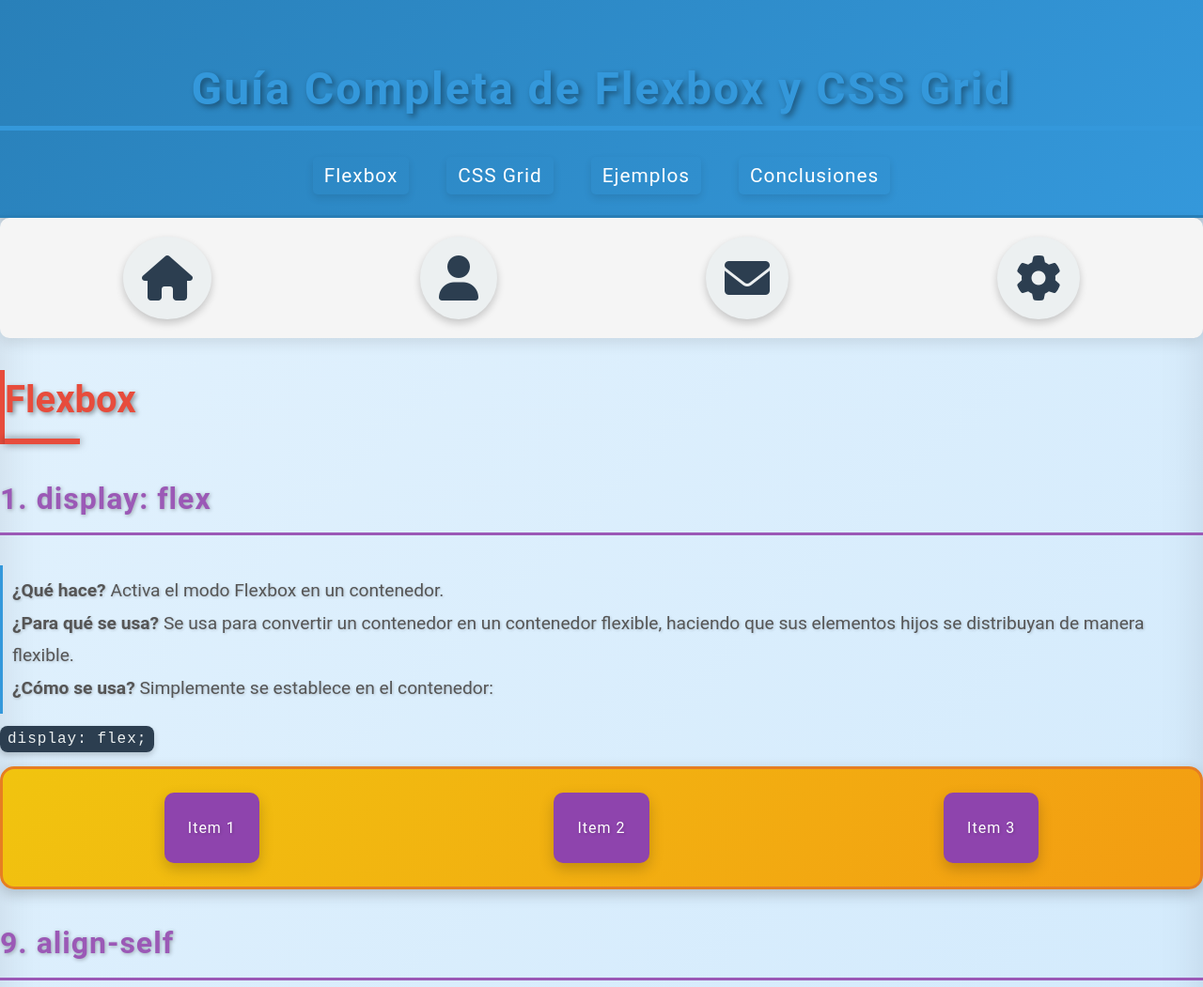
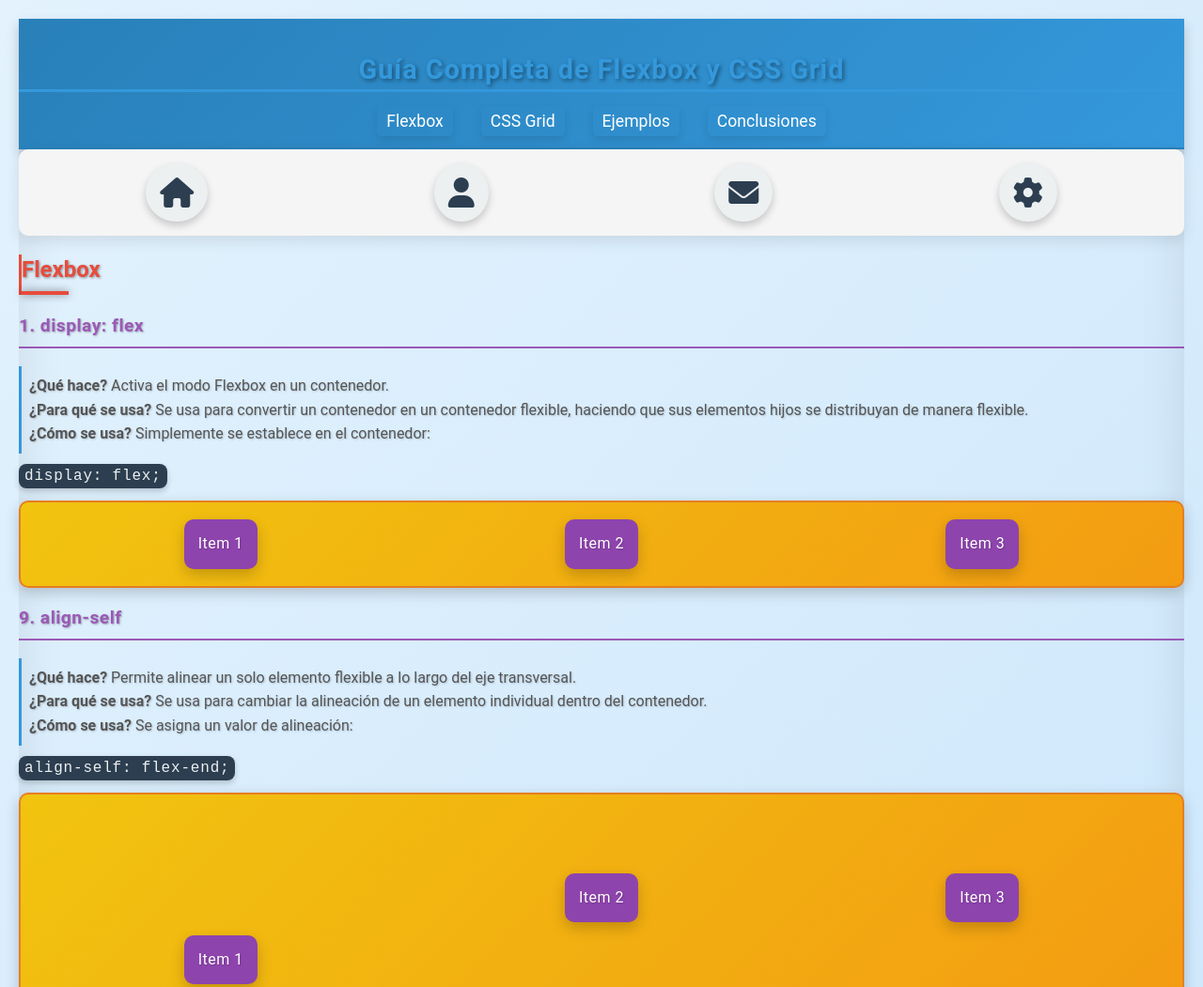
Before and after one commit to Andrewgo12/Css-Grid-y-Flecbox, a plain HTML site: page index.html in a window 1280 px wide. Shown: the top 1051 px of the page at 94% size. Drawn offline with Linux system fonts and the light colour scheme.

Commit message:
Update Styles.css

```diff
--- a/Styles.css
+++ b/Styles.css
@@ -3,9 +3,9 @@ body {
     font-family: 'Roboto', sans-serif;
     background: linear-gradient(135deg, #e3f2fd, #90caf9);
     color: #333;
-    margin: 0;
+    margin: 20px; /* Separación de 20px con el borde del navegador */
     padding: 0;
-    line-height: 1.6;
+    line-height: 1.4;
     animation: backgroundFade 5s ease-in-out infinite alternate;
     box-shadow: inset 0 0 50px rgba(0, 0, 0, 0.1);
     transition: background 0.5s ease, color 0.5s ease;
@@ -18,35 +18,30 @@ body {
 
 /* Heading Styles */
 h1 {
-    font-size: 3em;
+    font-size: 1.8em; /* Más pequeño */
     text-align: center;
     color: #3498db;
-    text-shadow: 3px 3px 6px rgba(0, 0, 0, 0.4);
+    text-shadow: 2px 2px 4px rgba(0, 0, 0, 0.4);
     animation: bounceIn 2s ease-in-out;
-    border-bottom: 5px solid #3498db;
-    letter-spacing: 2px;
+    border-bottom: 3px solid #3498db;
+    letter-spacing: 1px;
     transition: transform 0.5s, text-shadow 0.5s;
 }
 
-@keyframes bounceIn {
-    0% { transform: scale(0.8); opacity: 0; }
-    100% { transform: scale(1); opacity: 1; }
-}
-
 h2 {
-    font-size: 2.5em;
+    font-size: 1.5em; /* Más pequeño */
     color: #e74c3c;
     position: relative;
-    padding-bottom: 15px;
+    padding-bottom: 10px;
     animation: slideInLeft 1.5s ease-in-out;
-    border-left: 5px solid #e74c3c;
-    text-shadow: 2px 2px 5px rgba(0, 0, 0, 0.4);
+    border-left: 3px solid #e74c3c;
+    text-shadow: 1px 1px 3px rgba(0, 0, 0, 0.4);
 }
 
 h2::after {
     content: '';
-    width: 80px;
-    height: 6px;
+    width: 50px; /* Más pequeño */
+    height: 4px;
     background-color: #e74c3c;
     position: absolute;
     bottom: 0;
@@ -56,30 +51,30 @@ h2::after {
 }
 
 h3 {
-    font-size: 2em;
+    font-size: 1.2em; /* Más pequeño */
     color: #9b59b6;
-    border-bottom: 3px solid #9b59b6;
-    padding-bottom: 10px;
+    border-bottom: 2px solid #9b59b6;
+    padding-bottom: 8px;
     animation: slideInRight 1.5s ease-in-out;
-    text-shadow: 1px 1px 4px rgba(0, 0, 0, 0.3);
-    letter-spacing: 1px;
+    text-shadow: 1px 1px 2px rgba(0, 0, 0, 0.3);
+    letter-spacing: 0.5px;
 }
 
 /* Icon Style */
 .icon-container {
     display: flex;
     justify-content: space-around;
-    padding: 20px;
+    padding: 15px; /* Más pequeño */
     background-color: #f5f5f5;
     border-radius: 10px;
     box-shadow: 0 5px 15px rgba(0, 0, 0, 0.1);
-    margin-bottom: 30px;
+    margin-bottom: 20px; /* Separación */
 }
 
 .icon {
-    font-size: 3em;
+    font-size: 2em; /* Más pequeño */
     color: #2c3e50;
-    padding: 20px;
+    padding: 15px;
     border-radius: 50%;
     transition: transform 0.3s ease-in-out, color 0.3s ease-in-out;
     box-shadow: 0 4px 8px rgba(0, 0, 0, 0.2);
@@ -87,27 +82,21 @@ h3 {
 }
 
 .icon:hover {
-    transform: scale(1.3) rotate(10deg);
+    transform: scale(1.2) rotate(10deg);
     color: #e74c3c;
     background-color: #f39c12;
     box-shadow: 0 6px 12px rgba(0, 0, 0, 0.3);
 }
 
-/* Example for Animating Icons */
-@keyframes rotate360 {
-    from { transform: rotate(0deg); }
-    to { transform: rotate(360deg); }
-}
-
 /* Paragraphs */
 p {
-    font-size: 1.2em;
-    margin: 15px 0;
+    font-size: 1em; /* Más pequeño */
+    margin: 10px 0;
     color: #555;
     animation: fadeInUp 2s ease-in-out;
-    text-shadow: 1px 1px 3px rgba(0, 0, 0, 0.2);
-    line-height: 1.8;
-    padding: 10px;
+    text-shadow: 1px 1px 2px rgba(0, 0, 0, 0.2);
+    line-height: 1.6;
+    padding: 8px;
     border-left: 3px solid #3498db;
 }
 
@@ -115,12 +104,12 @@ p {
 code {
     background-color: #2c3e50;
     color: #ecf0f1;
-    padding: 5px 8px;
+    padding: 4px 6px;
     border-radius: 8px;
     font-family: 'Courier New', Courier, monospace;
     transition: background-color 0.3s ease-in-out, color 0.3s ease-in-out;
     box-shadow: 0 3px 6px rgba(0, 0, 0, 0.2);
-    letter-spacing: 1px;
+    letter-spacing: 0.8px;
 }
 
 code:hover {
@@ -131,9 +120,9 @@ code:hover {
 
 /* Flexbox Container */
 .flex-container {
-    border: 3px solid #e67e22;
-    border-radius: 15px;
-    padding: 15px;
+    border: 2px solid #e67e22; /* Más pequeño */
+    border-radius: 10px;
+    padding: 10px;
     display: flex;
     justify-content: space-around;
     align-items: center;
@@ -146,28 +135,22 @@ code:hover {
 .flex-item {
     background-color: #8e44ad;
     color: #fff;
-    padding: 25px;
-    margin: 10px;
+    padding: 15px; /* Más pequeño */
+    margin: 8px;
     border-radius: 10px;
     box-shadow: 0 6px 15px rgba(0, 0, 0, 0.2);
     transition: transform 0.4s ease-in-out, background-color 0.4s ease-in-out;
-    letter-spacing: 1px;
-    text-shadow: 1px 1px 3px rgba(0, 0, 0, 0.2);
-}
-
-.flex-item:hover {
-    transform: scale(1.2);
-    background-color: #3498db;
-    box-shadow: 0 8px 20px rgba(0, 0, 0, 0.3);
+    letter-spacing: 0.5px;
+    text-shadow: 1px 1px 2px rgba(0, 0, 0, 0.2);
 }
 
 /* Grid Container */
 .grid-container {
-    border: 3px solid #27ae60;
-    border-radius: 15px;
-    padding: 15px;
+    border: 2px solid #27ae60; /* Más pequeño */
+    border-radius: 10px;
+    padding: 10px;
     display: grid;
-    gap: 20px;
+    gap: 15px;
     background: linear-gradient(135deg, #1abc9c, #16a085);
     animation: fadeIn 2.5s ease-in-out;
     box-shadow: 0 5px 15px rgba(0, 0, 0, 0.2);
@@ -176,29 +159,21 @@ code:hover {
 .grid-item {
     background-color: #2c3e50;
     color: #fff;
-    padding: 25px;
+    padding: 15px; /* Más pequeño */
     text-align: center;
-    border-radius: 10px;
+    border-radius: 8px;
     box-shadow: 0 6px 15px rgba(0, 0, 0, 0.2);
     transition: transform 0.4s ease-in-out, background-color 0.4s ease-in-out;
-    letter-spacing: 1px;
-    text-shadow: 1px 1px 3px rgba(0, 0, 0, 0.3);
-}
-
-.grid-item:hover {
-    transform: scale(1.2);
-    background-color: #e74c3c;
-    box-shadow: 0 8px 20px rgba(0, 0, 0, 0.3);
 }
 
 /* Header */
 header {
     background: linear-gradient(135deg, #2980b9, #3498db);
     color: #fff;
-    padding: 25px 0;
+    padding: 15px 0; /* Más pequeño */
     box-shadow: 0 6px 12px rgba(0, 0, 0, 0.2);
     animation: fadeIn 2.5s ease-in-out;
-    border-bottom: 3px solid #2980b9;
+    border-bottom: 2px solid #2980b9;
 }
 
 nav ul {
@@ -208,28 +183,21 @@ nav ul {
     margin: 0;
     padding: 0;
     animation: fadeIn 2.5s ease-in-out;
-    letter-spacing: 1px;
 }
 
 nav ul li {
-    margin: 0 20px;
+    margin: 0 15px; /* Más pequeño */
     animation: bounce 2s infinite;
 }
 
 nav ul li a {
     color: #fff;
     text-decoration: none;
-    font-size: 1.3em;
-    padding: 8px 12px;
+    font-size: 1.1em; /* Más pequeño */
+    padding: 6px 10px;
     border-radius: 5px;
     transition: background-color 0.3s ease-in-out, transform 0.3s ease-in-out;
     box-shadow: 0 4px 8px rgba(0, 0, 0, 0.1);
-}
-
-nav ul li a:hover {
-    background-color: #34495e;
-    transform: scale(1.1);
-    box-shadow: 0 6px 12px rgba(0, 0, 0, 0.3);
 }
 
 /* Footer */
@@ -237,16 +205,8 @@ footer {
     background-color: #2c3e50;
     color: #fff;
     text-align: center;
-    padding: 10px;
-    border-top: 3px solid #2980b9;
+    padding: 8px; /* Más pequeño */
+    border-top: 2px solid #2980b9;
     animation: fadeIn 2.5s ease-in-out;
     box-shadow: 0 4px 8px rgba(0, 0, 0, 0.2);
 }
-
-footer p {
-    margin: 0;
-    font-size: 1.1em;
-    letter-spacing: 1px;
-    color: #bdc3c7;
-    animation: fadeIn 2.5s ease-in-out;
-}
```
